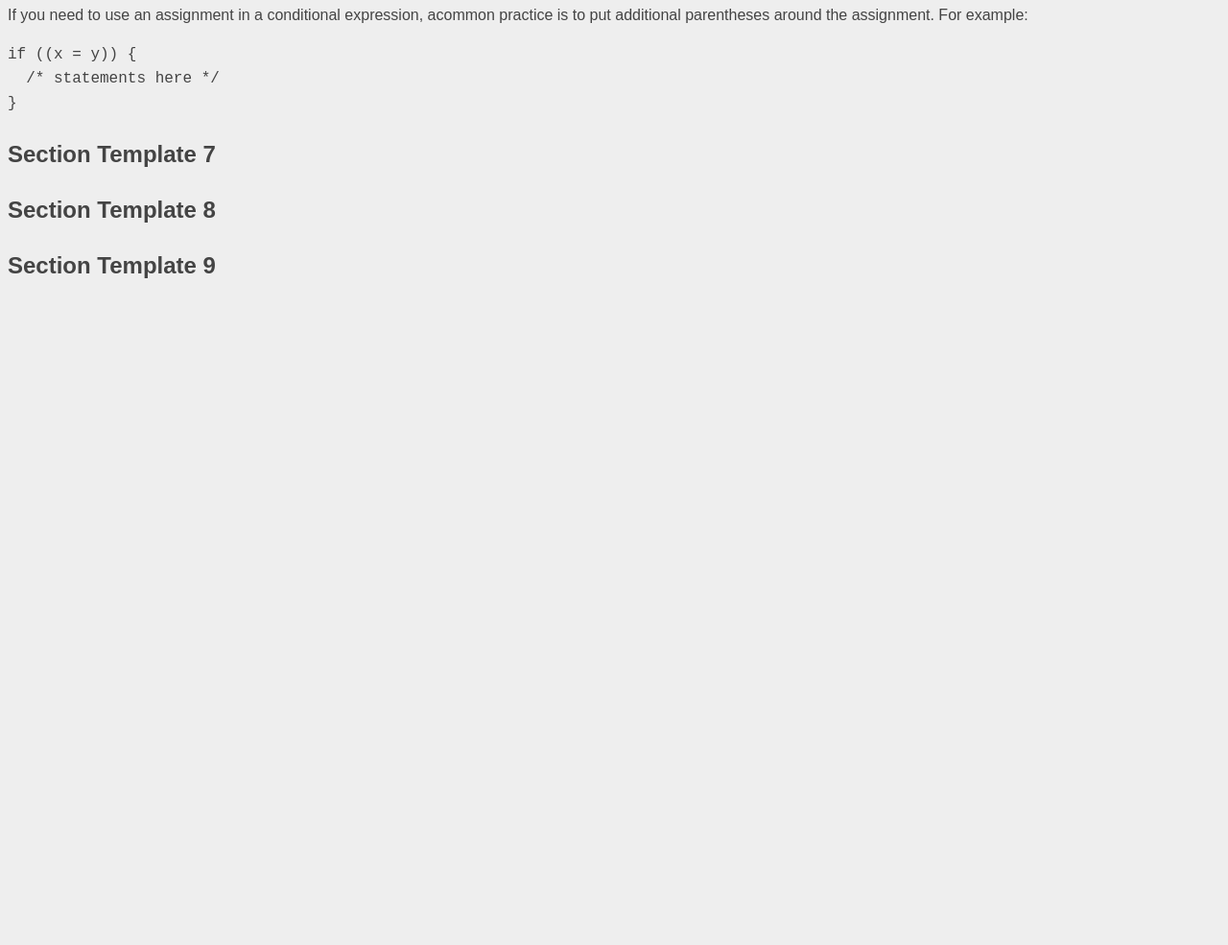
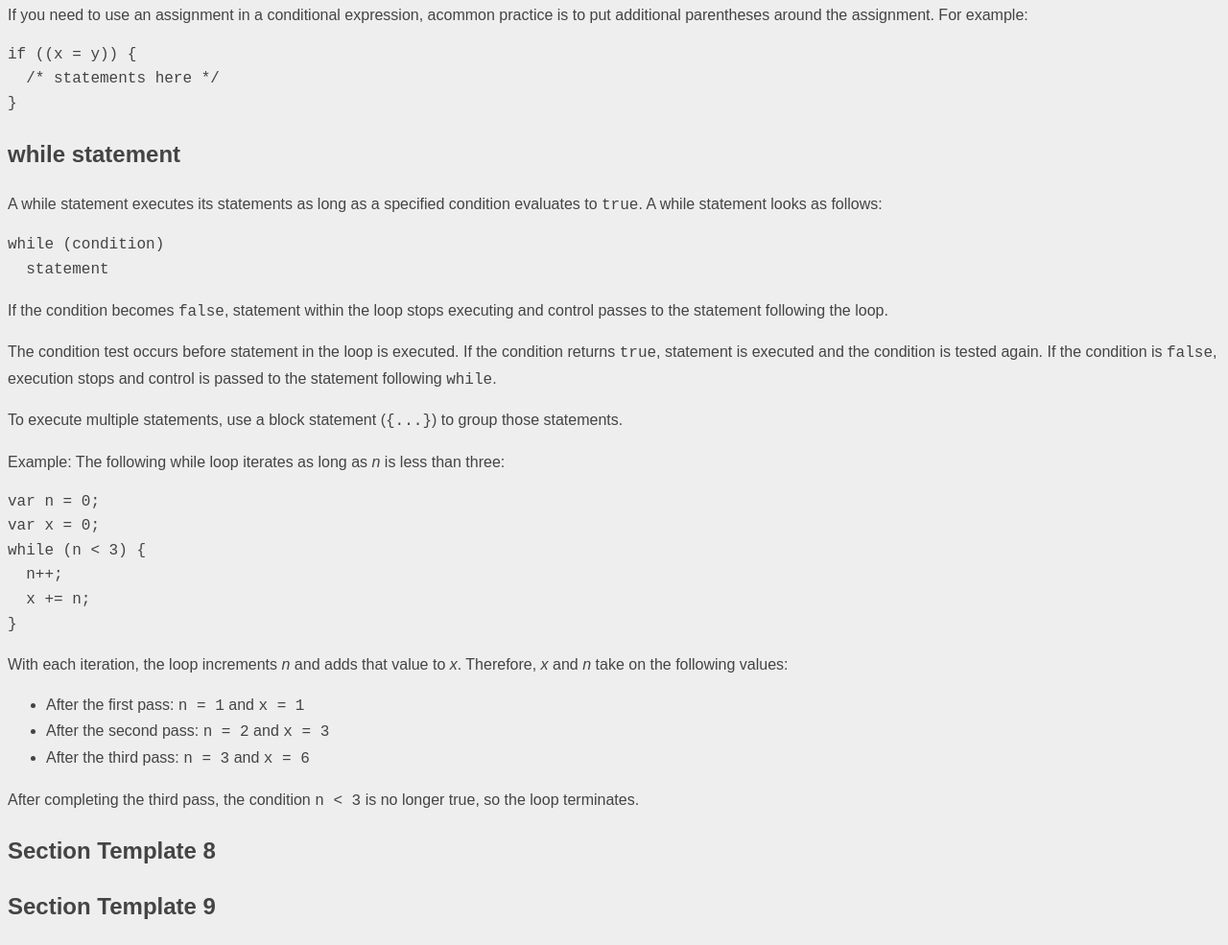
Before and after one commit to kevcomedia/technical-documentation, a website: page src/index.html in a window 1280 px wide. Shown: the part 4703-5688 px from the top of the page at 96% size. Before the commit the page ends 5019 px from the top, so only its background shows below. Drawn offline with Linux system fonts and the light colour scheme.

Commit message:
Write while loop section

```diff
--- a/src/index.html
+++ b/src/index.html
@@ -197,11 +197,32 @@ MY_OBJECT.key = "otherValue";</code></pre>
 }</code></pre>
     </section>
 
-    <section class="main-section" id="Section_Template_7">
+    <section class="main-section" id="while_statement">
       <header class="main-section__header">
-        <h2 class="main-section__heading">Section Template 7</h2>
+        <h2 class="main-section__heading">while statement</h2>
       </header>
+      <p class="main-section__prose">A while statement executes its statements as long as a specified condition evaluates to <code class="inline-code">true</code>. A while statement looks as follows:</p>
+      <pre class="code-block"><code class="code-block__code">while (condition)
+  statement</code></pre>
+      <p class="main-section__prose">If the condition becomes <code class="inline-code">false</code>, statement within the loop stops executing and control passes to the statement following the loop.</p>
+      <p class="main-section__prose">The condition test occurs before statement in the loop is executed. If the condition returns <code class="inline-code">true</code>, statement is executed and the condition is tested again. If the condition is <code class="inline-code">false</code>, execution stops and control is passed to the statement following <code class="inline-code">while</code>.</p>
+      <p class="main-section__prose">To execute multiple statements, use a block statement (<code class="inline-code">{...}</code>) to group those statements.</p>
+      <p class="main-section__prose">Example: The following while loop iterates as long as <var class="inline-code">n</var> is less than three:</p>
+      <pre class="code-block"><code class="code-block__code">var n = 0;
+var x = 0;
+while (n &lt; 3) {
+  n++;
+  x += n;
+}</code></pre>
+      <p class="main-section__prose">With each iteration, the loop increments <var class="inline-code">n</var> and adds that value to <var class="inline-code">x</var>. Therefore, <var class="inline-code">x</var> and <var class="inline-code">n</var> take on the following values:</p>
+      <ul class="list">
+        <li class="list__item">After the first pass: <code class="inline-code">n = 1</code> and <code class="inline-code">x = 1</code></li>
+        <li class="list__item">After the second pass: <code class="inline-code">n = 2</code> and <code class="inline-code">x = 3</code></li>
+        <li class="list__item">After the third pass: <code class="inline-code">n = 3</code> and <code class="inline-code">x = 6</code></li>
+      </ul>
+      <p class="main-section__prose">After completing the third pass, the condition <code class="inline-code">n &lt; 3</code> is no longer true, so the loop terminates.</p>
     </section>
+
     <section class="main-section" id="Section_Template_8">
       <header class="main-section__header">
         <h2 class="main-section__heading">Section Template 8</h2>
```
